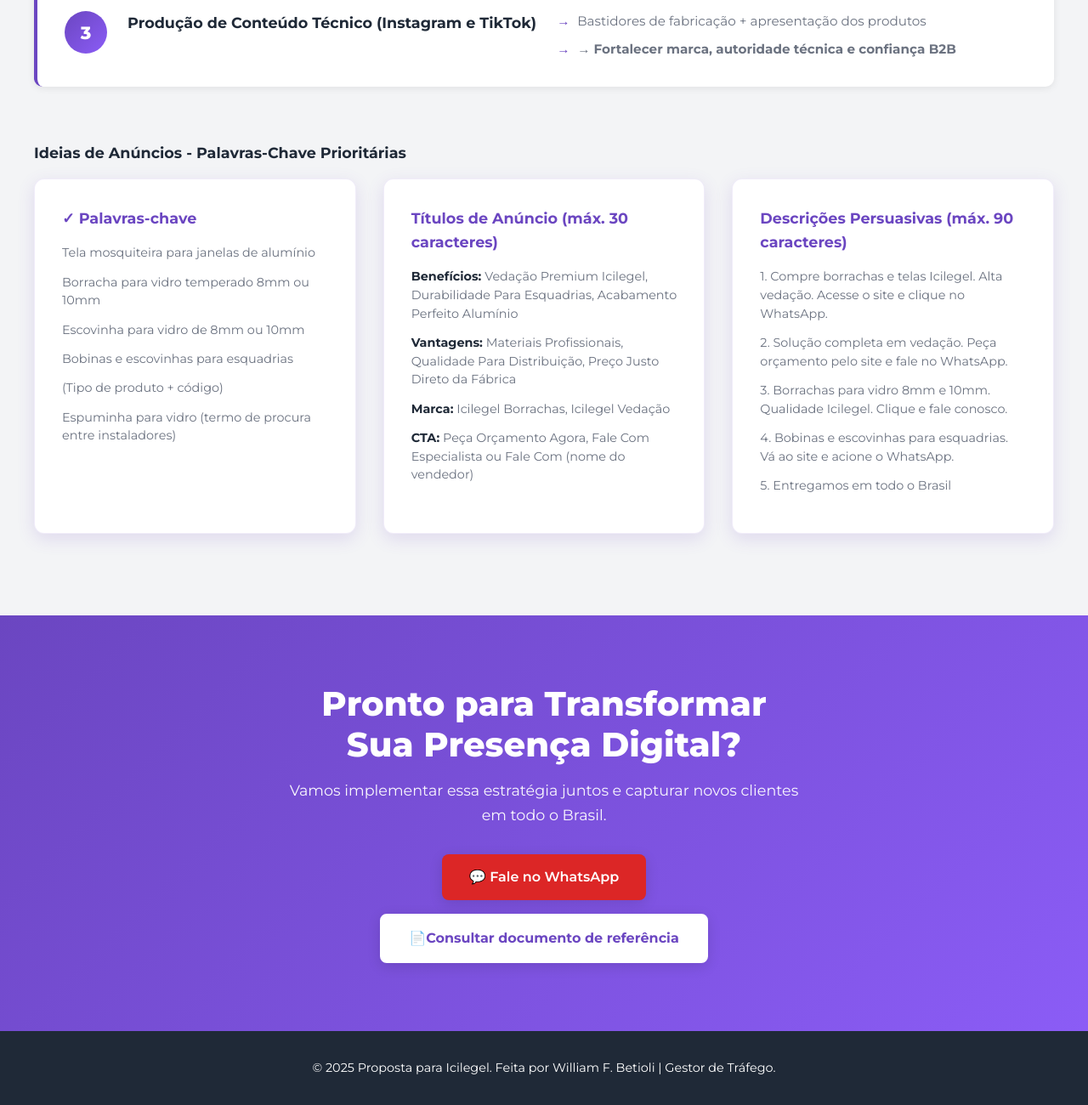
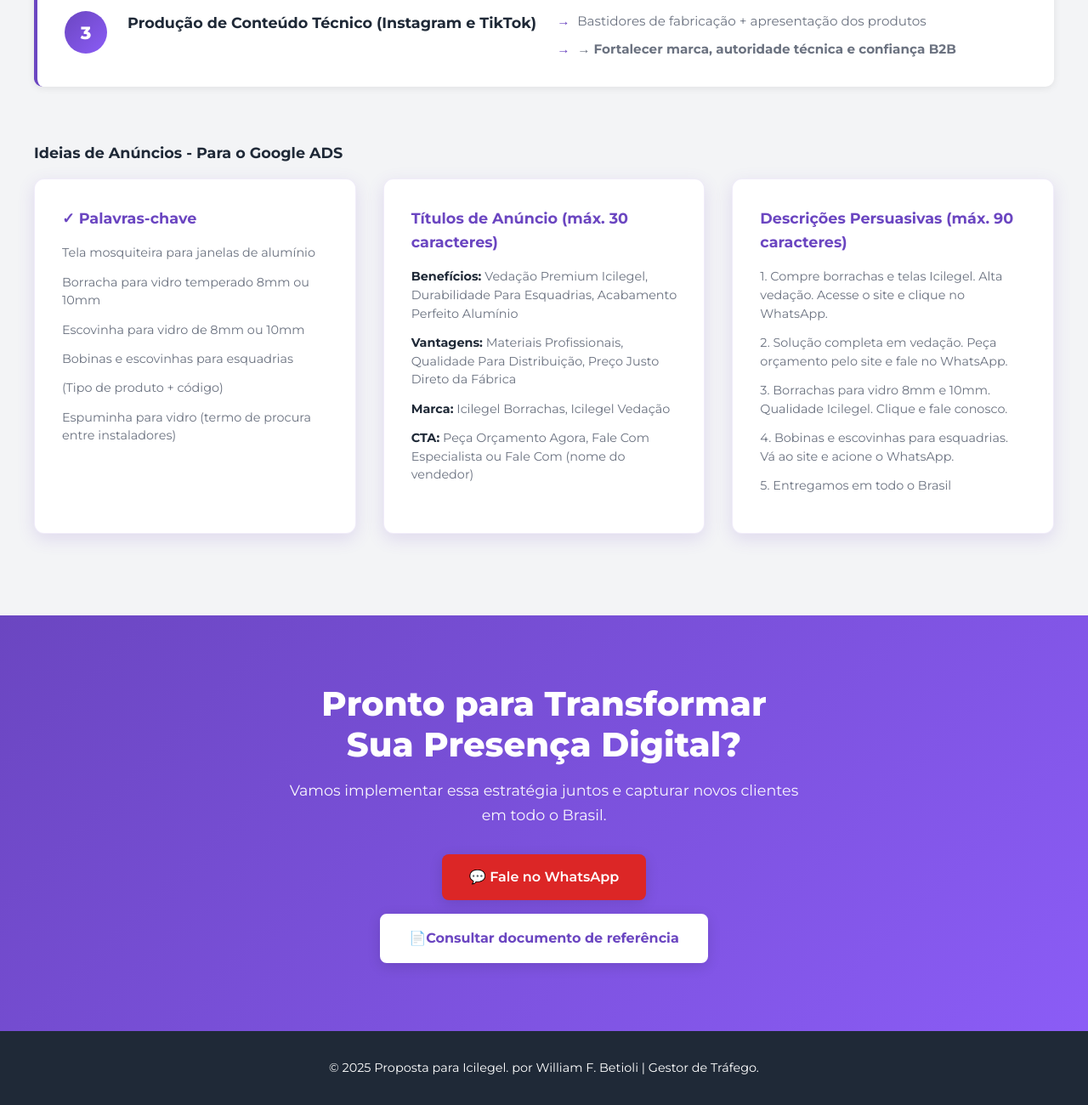
Before and after one commit to Betioli/analise-e-proposta-para-icilegel, a plain HTML site: page index.html in a window 1280 px wide. Shown: the part 5749-7049 px from the top of the page at 85% size. Drawn offline with Linux system fonts and the light colour scheme.

Commit message:
Update ad ideas section and footer text

```diff
--- a/index.html
+++ b/index.html
@@ -474,7 +474,7 @@
 
             <!-- Ad Ideas -->
             <div class="ad-ideas-section">
-                <h3 class="subsection-title">Ideias de Anúncios - Palavras-Chave Prioritárias</h3>
+                <h3 class="subsection-title">Ideias de Anúncios - Para o Google ADS</h3>
                 <div class="ad-ideas-grid">
                     <div class="ad-idea">
                         <h4>✓ Palavras-chave</h4>
@@ -524,7 +524,7 @@
     <!-- Footer -->
     <footer class="footer">
         <div class="container">
-            <p>&copy; 2025 Proposta para Icilegel. Feita por William F. Betioli | Gestor de Tráfego.</p>
+            <p>&copy; 2025 Proposta para Icilegel. por William F. Betioli | Gestor de Tráfego.</p>
         </div>
     </footer>
 
```
